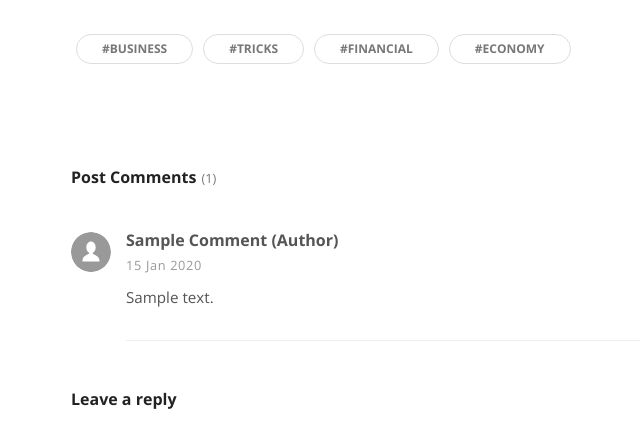
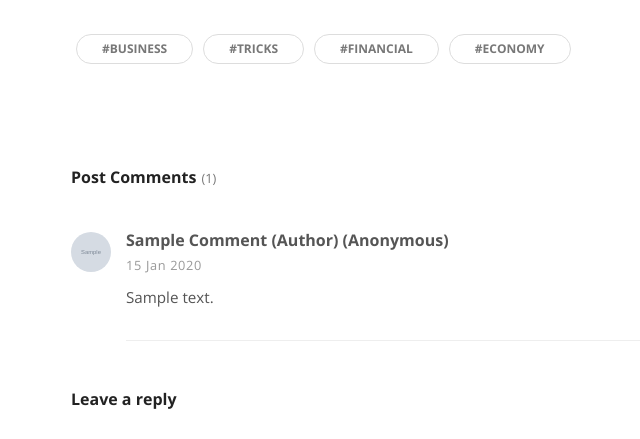
Before and after one commit to Sathya-Narayanan-99/ThoughtShare, a Django app: page /post/1/ in a window 1280 px wide. Shown: the part 968-1407 px from the top of the page, without its empty margins (14-654 px from the left). Run offline with Django 3.2, Linux system fonts and the light colour scheme; tables that the repository leaves empty hold one stand-in row (values such as "Sample post"); grey boxes marked "Sample" are stand-in pictures; parts of the project's set-up code (start-up, migrations or seed data) failed here and were passed over; some libraries are stand-ins or nearby versions.

Commit message:
Added author and anonyous field to comments

```diff
--- a/blog/models.py
+++ b/blog/models.py
@@ -69,11 +69,13 @@ class Post(models.Model):
         self.date_published = datetime.datetime.now()
 
 class Comment(models.Model):
-    post = models.ForeignKey(Post, on_delete=models.SET_NULL, null=True)
+    post = models.ForeignKey(Post, on_delete=models.CASCADE, null=True)
+    author = models.ForeignKey(Blogger, on_delete=models.CASCADE, null=True)
     name = models.CharField(max_length=200)
     email = models.EmailField(max_length=200)
     date_published = models.DateTimeField(auto_now_add=True)
     content = models.TextField()
+    anonymous = models.BooleanField(default=True, null=True, blank=True)
 
     def __str__(self):
         return str(self.post) + ' comment ' + str(self.id)
--- a/blog/templates/blog/post.html
+++ b/blog/templates/blog/post.html
@@ -64,9 +64,11 @@
               <div class="comment {% if forloop.counter > 3 %}d-none{% endif %}">
                 <div class="comment-header d-flex justify-content-between">
                   <div class="user d-flex align-items-center">
-                    <div class="image"><img src="{% static 'img/user.svg' %}" alt="..." class="img-fluid rounded-circle"></div>
+                    <div class="image"><img src="{% if comment.author %}{{comment.author.profile_picURL}}{% else %}{% static 'img/user.svg' %}{% endif %}" alt="..." class="img-fluid rounded-circle"></div>
                     <div class="title">
-                      <strong>{{comment.name}} {% ifequal comment.email post.author.email%}(author){% endifequal %}</strong>
+                      <strong>{{comment.name}}
+                        {% ifequal comment.email post.author.email%}(author){% endifequal %}
+                        {% if comment.anonymous %}(Anonymous){% endif %}</strong>
                       <span class="date">{{comment.date_published|date:"d M Y"}}</span></div>
                   </div>
                 </div>
--- a/blog/views.py
+++ b/blog/views.py
@@ -272,17 +272,19 @@ def add_comment(request):
     except Exception as e:
         print("Exception while adding comment",e)
 
+    content = data['form']['content']
+
     if request.user.is_authenticated:
         blogger = Blogger.objects.get(user=request.user)
         username = blogger.name
         email = blogger.email
+
+        comment = Comment(post=post, author=blogger,name=username, email=email, content=content, anonymous=False)
     else:
         username = data['form']['username']
         email = data['form']['email']
+        comment = Comment(post=post, name=username, email=email, content=content)
 
-    content = data['form']['content']
-
-    comment = Comment(post=post, name=username, email=email, content=content)
     comment.save()
     return JsonResponse("comment was added", safe=False)
 
```
Also changed, not shown: blog/migrations/0013_auto_20210528_0125.py (added), blog/migrations/0014_auto_20210528_0138.py (added).
